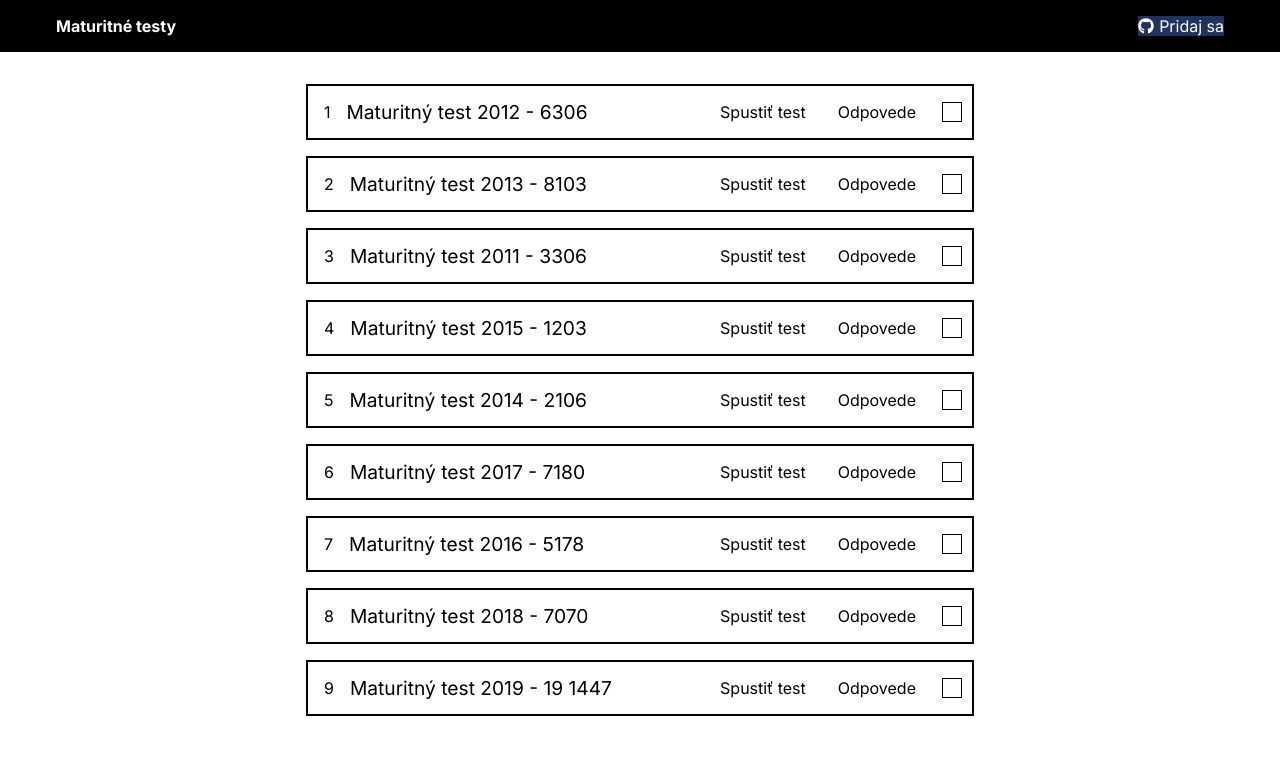
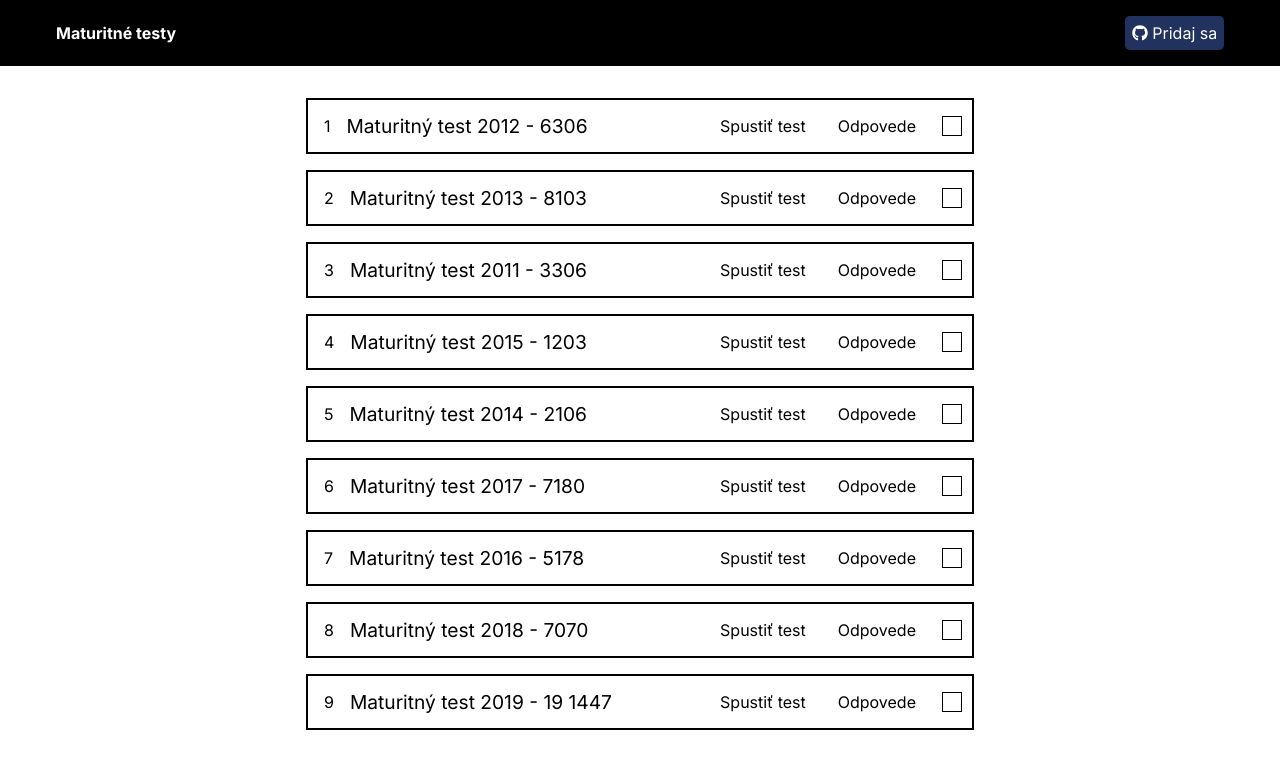
Before and after one commit to AdamAlberty/maturitne-testy, a React (Create React App) app: page / in a window 1280 px wide. Shown: the top 768 px of the page. Built offline with nearby package versions, Linux system fonts and the light colour scheme.

Commit message:
Change button style

```diff
--- a/src/components/GlobalHeader.js
+++ b/src/components/GlobalHeader.js
@@ -42,6 +42,8 @@ const HeaderWrapper = styled.header`
   }
 
   .left {
+    display: flex;
+    align-items: center;
     a {
       font-size: 1rem;
       font-weight: bold;
@@ -52,12 +54,21 @@ const HeaderWrapper = styled.header`
   .right {
     a {
       background-color: ${(props) => props.theme.accent};
+      padding: 0.3rem;
+      margin-left: 0.3rem;
+      border-radius: 0.3rem;
+
       text-decoration: none;
-      margin-left: 0.3rem;
       display: flex;
       align-items: center;
+
+      border: 2px solid transparent;
       div {
         margin-left: 0.3rem;
+      }
+
+      &:hover {
+        border: 2px solid white;
       }
     }
   }
--- a/src/data/answerKeys.js
+++ b/src/data/answerKeys.js
@@ -1,6 +1,7 @@
 export const answerKeys = [
   {
     id: 1,
+    slug: "2012-6306",
     name: "Maturitný test 2012 - 6306",
     questions: [
       {
@@ -25,4 +26,4 @@ export const answerKeys = [
       },
     ],
   },
-];
+]
```
